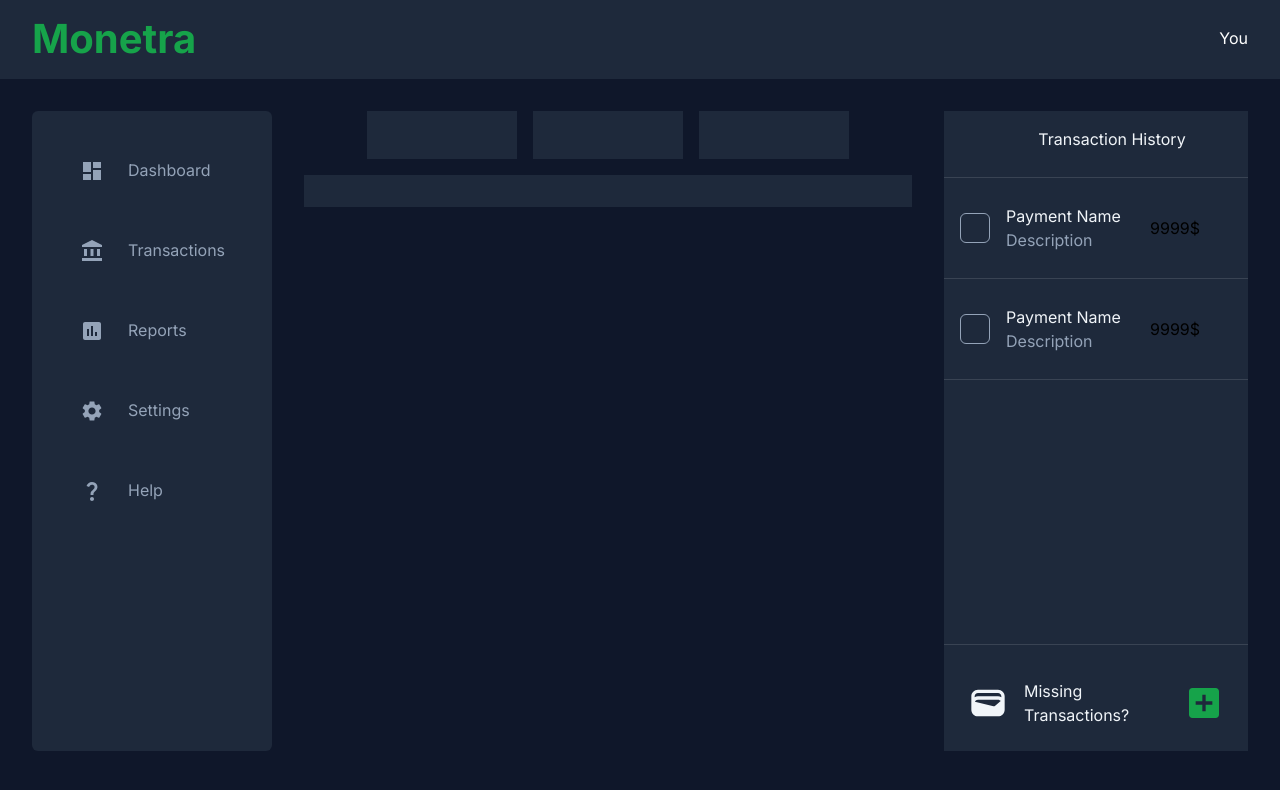
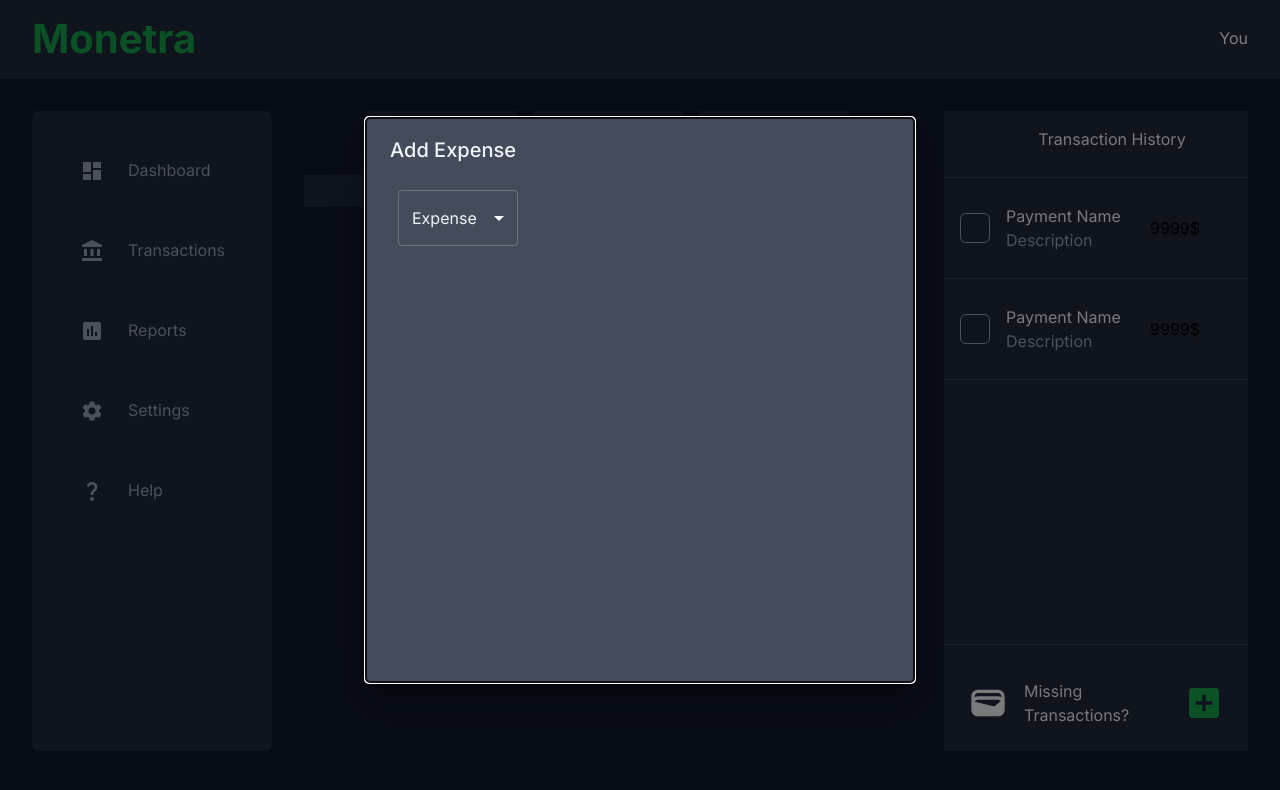
Before and after one commit to abdullah-zeinalabdin/monetra, a React (Vite) app: page / in a window 1280 px wide. Both pictures are taken after a click on the icon 1204 px from the left and 702 px from the top of the page. Shown: the top 790 px of the page. Built offline with nearby package versions, Linux system fonts and the light colour scheme; some icons are missing.

Commit message:
feat: Initialize form dialog to add transactions with typed state and transaction select

```diff
--- a/src/dashboard/Dashboard.tsx
+++ b/src/dashboard/Dashboard.tsx
@@ -1,14 +1,23 @@
+import { useState } from 'react';
 import { Stack } from "@mui/material";
 import SidePages from "./sidePages/SidePages";
 import StatsContainer from "./stats/StatsContainer";
 import TransactionContainer from "./transactions/TransactionCotainer";
+import FormDialog from './transactions/FormDialog';
 
 export default function Dashboard() {
+    const [open, setOpen] = useState(false);
+    const handleOpen = () => {
+        setOpen(true);
+    }
     return (
-        <Stack direction={{xs: 'column', lg: 'row'}} spacing={4} p={4} >
-            <SidePages />
-            <StatsContainer />
-            <TransactionContainer />
-        </Stack>
+        <>
+            <Stack direction={{xs: 'column', lg: 'row'}} spacing={4} p={4} >
+                <SidePages />
+                <StatsContainer />
+                <TransactionContainer setOpen={handleOpen} />
+            </Stack>
+            <FormDialog open={open} />
+        </>
     )
 }
--- /dev/null
+++ b/src/dashboard/transactions/FormDialog.tsx
@@ -0,0 +1,49 @@
+import { Dialog, DialogContent, DialogTitle } from '@mui/material';
+import Box from '@mui/material/Box';
+import FormControl from '@mui/material/FormControl';
+import Select from '@mui/material/Select';
+import type { SelectChangeEvent } from '@mui/material/Select';
+import MenuItem from '@mui/material/MenuItem';
+import { useState } from 'react'
+import type { TransactionType } from '../../types/transaction';
+type Props = {
+    open: boolean;
+}
+type FormState = {
+    type: TransactionType;
+    title: string;
+    amount: number;
+    category: string;
+}
+export default function FormDialog({ open }: Props) {
+    const [form, setForm] = useState<FormState>({
+        type: "expense",
+        title: "",
+        amount: 0,
+        category: "",
+    })
+    const handleChange = (event: SelectChangeEvent) => {
+        setForm(prev => ({
+            ...prev, type: event.target.value as TransactionType
+        }));
+    };
+    return (
+        <Dialog open={open}>
+            <DialogTitle>Add Expense</DialogTitle>
+            <DialogContent>
+                <Box component="form" sx={{ display: 'flex', minWidth: '500px', height: '60vh' }}>
+                    <FormControl sx={{ m: 1, minWidth: 120 }}>
+                        <Select
+                            value={form.type}
+                            onChange={handleChange}
+                            fullWidth
+                        >
+                            <MenuItem value={"expense"}>Expense</MenuItem>
+                            <MenuItem value={"income"}>Income</MenuItem>
+                        </Select>
+                    </FormControl>
+                </Box>
+            </DialogContent>
+        </Dialog>
+    )
+}
--- a/src/dashboard/transactions/TransactionCotainer.tsx
+++ b/src/dashboard/transactions/TransactionCotainer.tsx
@@ -2,15 +2,18 @@
 import TransactionHeader from "./TransactionHeader";
 import TransactionBarsContainer from "./TransactionBarsContainer";
 import TransactionFooter from "./TransactionFooter";
+type Props = {
+    setOpen: () => void;
+}
 
-export default function TransactionContainer() {
+export default function TransactionContainer( { setOpen }: Props) {
     return (
         <Stack bgcolor='background.paper' flex={1}>
             <TransactionHeader />
             <Divider variant="fullWidth" sx={{color: 'text.secondary', my: '10px'}} />
             <TransactionBarsContainer />
             <Divider variant="fullWidth" sx={{color: 'text.secondary', my: '10px'}} />
-            <TransactionFooter />
+            <TransactionFooter setOpen={setOpen}  />
         </Stack>
     )
 }
--- a/src/dashboard/transactions/TransactionFooter.tsx
+++ b/src/dashboard/transactions/TransactionFooter.tsx
@@ -1,7 +1,10 @@
 import { Stack, Typography } from "@mui/material";
 import { Wallet, AddBox } from '@mui/icons-material';
+type Props = {
+    setOpen: () => void;
+}
 
-export default function TransactionFooter() {
+export default function TransactionFooter({ setOpen }: Props) {
     return (
         <Stack direction='row' p={3} alignItems='center' spacing={2} justifyContent='space-between'>
             <Stack color='text.primary' direction='row' spacing={2} alignItems='center'>
@@ -9,7 +12,7 @@
                 <Typography>Missing Transactions?</Typography>
             </Stack>
             <Stack color='primary.main'>
-                <AddBox sx={{ fontSize: '40px', cursor: 'pointer' }} />
+                <AddBox onClick={() => {setOpen()}} sx={{ fontSize: '40px', cursor: 'pointer' }} />
             </Stack>
         </Stack>
     )
--- a/src/types/transaction.ts
+++ b/src/types/transaction.ts
@@ -1,10 +1,10 @@
 export type TransactionType = "income" | "expense";
 
-export interface Transaction {
+export type Transaction = {
     id: string,
+    type: TransactionType,
     title: string,
     amount: number,
-    type: TransactionType,
     category: string,
     date: string,
 }
```
